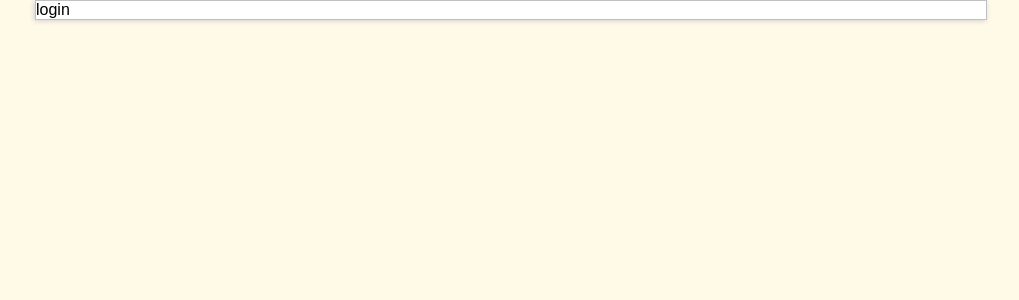
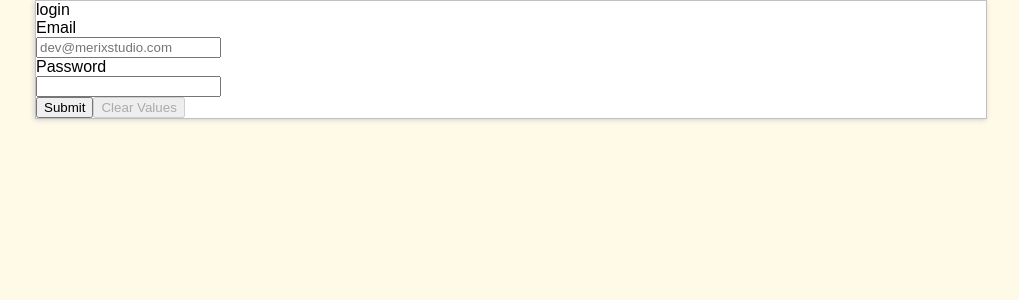
Before and after one commit to merixstudio/react-auth-example, a React (Create React App) app: page /login in a window 1280 px wide. Shown: the top 300 px of the page, without its empty margins (129-1148 px from the left). Built offline with nearby package versions, Linux system fonts and the light colour scheme.

Commit message:
add login form

```diff
--- /dev/null
+++ b/src/components/FormInput/FormInput.js
@@ -0,0 +1,23 @@
+import React from 'react';
+
+const FormInput = ({
+  input,
+  label,
+  placeholder,
+  type,
+  meta: { touched, error },
+}) => (
+  <div>
+    <label>{ label }</label>
+    <div>
+      <input { ...input } placeholder={ placeholder } type={ type } />
+      {
+        touched &&
+        error &&
+        <span>{ error }</span>
+      }
+    </div>
+  </div>
+);
+
+export default FormInput;
--- a/src/index.js
+++ b/src/index.js
@@ -10,7 +10,12 @@ import rootReducer from './reducers';
 
 import './index.css';
 
-const store = createStore(rootReducer);
+const { __REDUX_DEVTOOLS_EXTENSION__ } = window;
+
+const store = createStore(
+  rootReducer,
+  __REDUX_DEVTOOLS_EXTENSION__ && __REDUX_DEVTOOLS_EXTENSION__()
+);
 
 ReactDOM.render(
   <Provider store={ store }>
--- a/src/reducers/index.js
+++ b/src/reducers/index.js
@@ -1,5 +1,6 @@
 import { combineReducers } from 'redux';
+import { reducer as formReducer } from 'redux-form';
 
 export default combineReducers({
-
+  form: formReducer,
 });
--- a/src/routes/login/Login.js
+++ b/src/routes/login/Login.js
@@ -1,12 +1,26 @@
 import React, { Component } from 'react';
+
+import LoginForm from './components/LoginForm/LoginForm';
 
 import './Login.css';
 
 class Login extends Component {
+
+  constructor(props) {
+    super(props);
+
+    this.formSubmit.bind(this);
+  }
+
+  formSubmit(data) {
+    console.log(data);
+  }
+
   render() {
     return (
       <div>
         login
+        <LoginForm onSubmit={ this.formSubmit }></LoginForm>
       </div>
     );
   }
--- /dev/null
+++ b/src/routes/login/components/LoginForm/LoginForm.js
@@ -0,0 +1,42 @@
+import React from 'react';
+import { Field, reduxForm } from 'redux-form';
+
+import FormInput from '../../../../components/FormInput/FormInput';
+import { required, email } from '../../../../utils/validators';
+
+let LoginForm = ({ handleSubmit, submitting, pristine, reset }) => {
+
+  return (
+    <form onSubmit={ handleSubmit }>
+      <Field
+        name="email"
+        label="Email"
+        placeholder="dev@merixstudio.com"
+        type="email"
+        validate={ [required, email] }
+        component={ FormInput }
+      />
+      <Field
+        name="password"
+        label="Password"
+        type="password"
+        validate={ required }
+        component={ FormInput }
+      />
+      <div>
+        <button type="submit" disabled={ submitting }>
+          Submit
+        </button>
+        <button type="button" disabled={ pristine || submitting } onClick={ reset }>
+          Clear Values
+        </button>
+      </div>
+    </form>
+  )
+};
+
+LoginForm = reduxForm({
+  form: 'login-form'
+})(LoginForm);
+
+export default LoginForm;
--- /dev/null
+++ b/src/utils/validators.js
@@ -0,0 +1,8 @@
+const required = value => value ? undefined : 'Required';
+
+const email = value =>
+  value && !/^[A-Z0-9._%+-]+@[A-Z0-9.-]+\.[A-Z]{2,4}$/i.test(value) ?
+    'Invalid email address' :
+    undefined;
+
+export { required, email };
```
Also changed, not shown: src/components/FormInput/FormInput.css (added).
